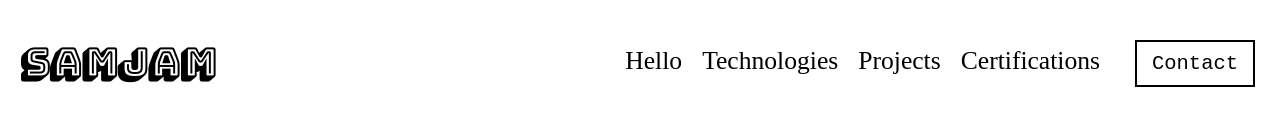
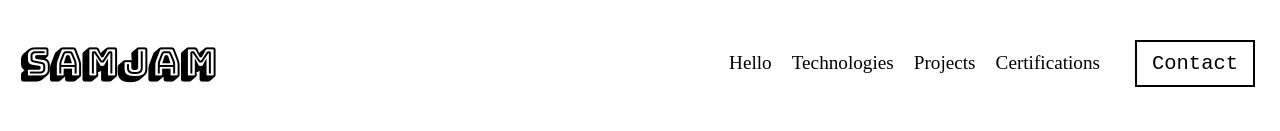
Before and after one commit to SamJamWillingham/updated-react-portfolio, a React (Create React App) app: page / in a window 1280 px wide. Shown: the top 131 px of the page. Built offline with nearby package versions, Linux system fonts and the light colour scheme; a web font is replaced by a local one.

Commit message:
made the nav-links font size smaller

```diff
--- a/src/Navbar.css
+++ b/src/Navbar.css
@@ -28,10 +28,10 @@ li {
   padding: 0 10px;
 }
 
-a {
+a.nav-link {
   text-decoration: none;
   color: black;
-  font-size: 2vw;
+  font-size: 1.5vw;
 }
 
 a.hello:hover,
```
